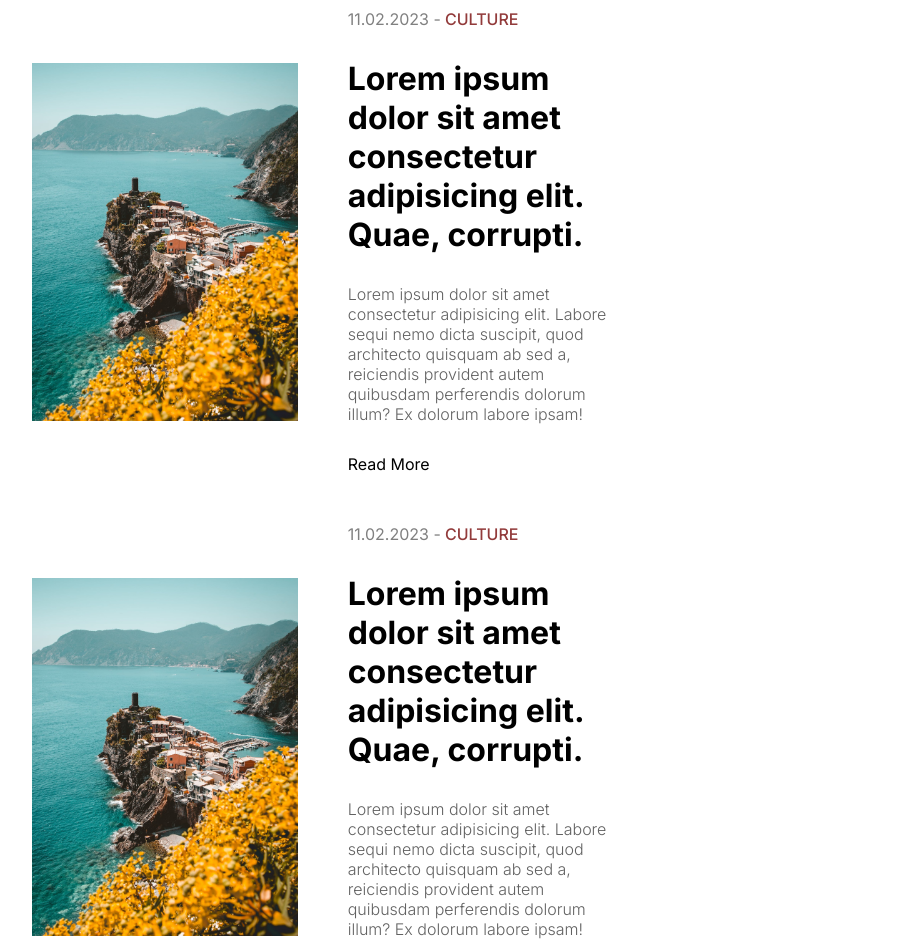
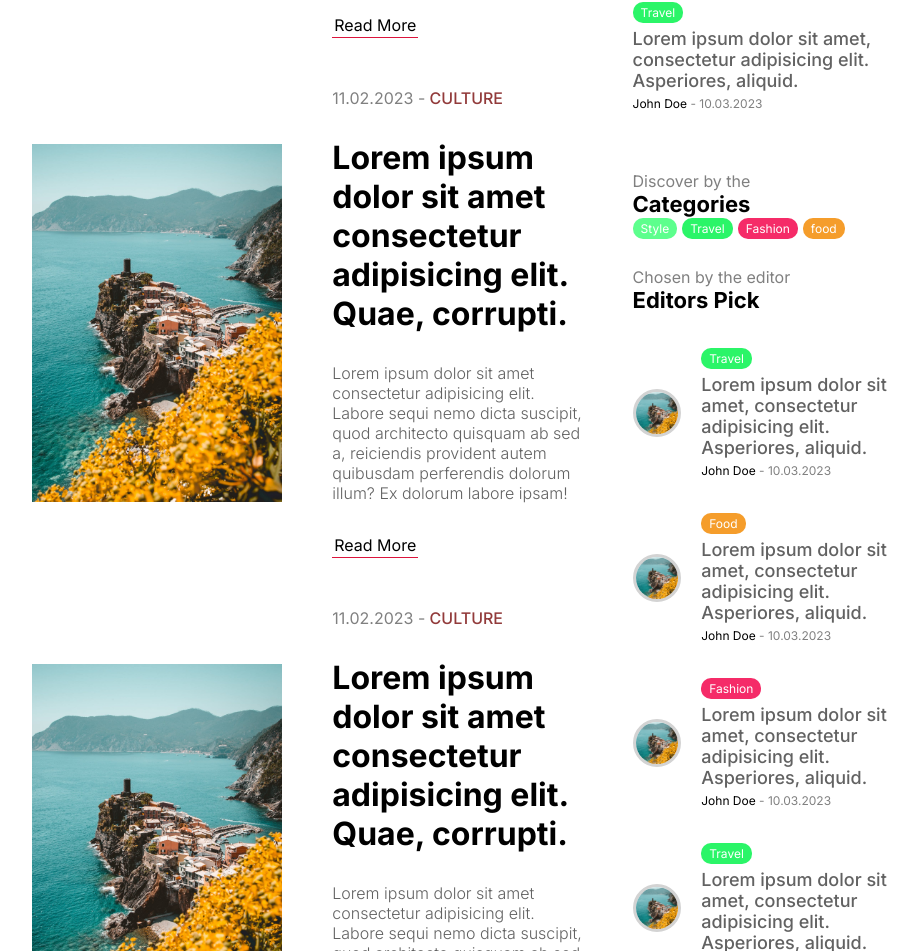
Before and after one commit to hasan-mohammad-bd/blog-app, a Next.js app: page / in a window 1280 px wide. Shown: the part 1849-2800 px from the top of the page, without its empty margins (176-1094 px from the left). Built offline with nearby package versions, Linux system fonts and the light colour scheme.

Commit message:
adding footer

```diff
--- a/src/components/Menu/Menu.jsx
+++ b/src/components/Menu/Menu.jsx
@@ -1,9 +1,28 @@
 import React from 'react';
 import styles from "./menu.module.css";
+import Link from 'next/link';
+import Image from 'next/image';
+import MenuPost from '../menuPost/MenuPost';
+import MenuCategory from '../menuCategory/menuCategory';
 const Menu = () => {
     return (
         <div className={styles.container}>
-            Menu
+
+            {/* Most Popular */}
+             <h2 className={styles.subtitle}>{"Thats hot"}</h2>
+           <h1 className={styles.title}>Most Popular</h1>
+            <MenuPost withImage={false}/>
+           {/* catagories */}
+           <h2 className={styles.subtitle}>Discover by the </h2>
+           <h1 className={styles.title}>Categories</h1>
+           <MenuCategory/>
+
+
+           {/* Chosen by the Editor Section */}
+           <h2 className={styles.subtitle}>{"Chosen by the editor"}</h2>
+           <h1 className={styles.title}>Editors Pick</h1>
+            <MenuPost withImage={true}/>
+
         </div>
     );
 };
--- a/src/components/Menu/menu.module.css
+++ b/src/components/Menu/menu.module.css
@@ -1,3 +1,98 @@
 .container{
     flex:2;
+    margin-top: 60px;
 }
+
+.subtitle{
+    color: grey;
+    font-size: 16px;
+    font-weight: 400;
+
+}
+
+.title{
+    font-size: 22px;
+
+}
+
+.items{
+ display: flex;
+ flex-direction: column;
+ gap: 35px;
+ margin-top:35px;
+ margin-bottom: 60px;
+}
+
+.item{
+    display:flex;
+    align-items: center;
+    gap:20px;
+}
+
+.imageContainer{
+    flex:1;
+    aspect-ratio: 1/1;
+    position:relative;
+}
+
+.image {
+    border-radius: 50%;
+    border: 3px solid lightgray;
+    object-fit:cover;
+}
+.textContainer{
+    flex:4;
+    display:flex;
+    flex-direction: column;
+    gap: 5px;
+}
+
+.categoryList{
+    margin-bottom: 30px;
+}
+
+.category{
+    padding:3px 8px;
+    border-radius: 10px;
+    font-size: 12px;
+    color:white;
+    width:max-content;
+
+}
+
+
+
+.category.food{
+    background-color: rgb(245, 157, 43);
+    margin-right: 5px;
+}
+.category.culture{
+    background-color: rgb(43, 147, 245);
+    margin-right: 5px;
+}
+.category.fashion{
+    background-color: rgb(245, 43, 104);
+    margin-right: 5px;
+}
+.category.travel{
+    background-color: rgb(43, 245, 104);
+    margin-right: 5px;
+}
+.category.style{
+    background-color: rgb(93, 255, 141);
+    margin-right: 5px;
+}
+
+.postTitle{
+    font-size: 18px;
+    font-weight: 500;
+    color: var(--softTextColor);
+}
+
+.detail{
+    font-size: 12px;
+}
+
+.date{
+    color:grey;
+}
--- a/src/components/card/Card.jsx
+++ b/src/components/card/Card.jsx
@@ -16,7 +16,7 @@
         </div>
        <Link href="/"> <h1>Lorem ipsum dolor sit amet consectetur adipisicing elit. Quae, corrupti.</h1></Link>
         <p className={styles.desc}>Lorem ipsum dolor sit amet consectetur adipisicing elit. Labore sequi nemo dicta suscipit, quod architecto quisquam ab sed a, reiciendis provident autem quibusdam perferendis dolorum illum? Ex dolorum labore ipsam!</p>
-        <Link href="/">Read More</Link>
+        <Link className={styles.link} href="/">Read More</Link>
       </div>
     </div>
   );
--- a/src/components/card/card.module.css
+++ b/src/components/card/card.module.css
@@ -38,3 +38,9 @@
     font-weight: 300;
     color:var(--softTextColor)
 }
+
+.link{
+    border-bottom: 1px solid crimson;
+    width: max-content;
+    padding: 2px;
+}
--- a/src/components/featured/featured.module.css
+++ b/src/components/featured/featured.module.css
@@ -25,6 +25,7 @@
     flex:1;
     height: 500px;
     position: relative;
+    aspect-ratio: 1/1;
 
 }
 
@@ -33,6 +34,7 @@
     display: flex;
     flex-direction: column;
     gap:20px;
+
 
 }
 
@@ -79,9 +81,7 @@
         font-size:20px;
     }
 
-    .imgContainer{
-        display: none;
-    }
+
 
 
 }
--- a/src/components/footer/Footer.jsx
+++ b/src/components/footer/Footer.jsx
@@ -1,12 +1,54 @@
-import React from 'react';
-import styles from './footer.module.css';
+import React from "react";
+import styles from "./footer.module.css";
+import Image from "next/image";
+import Link from "next/link";
 
 const Footer = () => {
-    return (
-        <div className={styles.container}>
-            this is footer of the blog;
+  return (
+    <div className={styles.container}>
+      <div className={styles.info}>
+        <div className={styles.logo}>
+          <Image src="/logo.png" alt="lama blog" width={50} height={50} />
+          <h1 className={styles.logoText}>Lamablog</h1>
         </div>
-    );
+        <p className={styles.desc}>
+          Lorem, ipsum dolor sit amet consectetur adipisicing elit. Enim
+          necessitatibus similique aspernatur obcaecati veritatis. Aperiam cum
+          porro sequi, totam minima consequuntur, aspernatur deleniti vero
+          repellendus dorales.
+        </p>
+        <div className={styles.icons}>
+          <Image src="/facebook.png" alt="" width={18} height={18} />
+          <Image src="/instagram.png" alt="" width={18} height={18} />
+          <Image src="/tiktok.png" alt="" width={18} height={18} />
+          <Image src="/youtube.png" alt="" width={18} height={18} />
+        </div>
+      </div>
+      <div className={styles.links}>
+        <div className={styles.list}>
+          <span className={styles.listTitle}>Links</span>
+          <Link href="/">Homepage</Link>
+          <Link href="/">Blog</Link>
+          <Link href="/">About</Link>
+          <Link href="/">Contact</Link>
+        </div>
+        <div className={styles.list}>
+          <span className={styles.listTitle}>Tags</span>
+          <Link href="/">Style</Link>
+          <Link href="/">Fashion</Link>
+          <Link href="/">Coding</Link>
+          <Link href="/">Travel</Link>
+        </div>
+        <div className={styles.list}>
+          <span className={styles.listTitle}>Social</span>
+          <Link href="/">Facebook</Link>
+          <Link href="/">Instagram</Link>
+          <Link href="/">Tiktok</Link>
+          <Link href="/">Youtube</Link>
+        </div>
+      </div>
+    </div>
+  );
 };
 
 export default Footer;
--- /dev/null
+++ b/src/components/menuCategory/MenuCategory.jsx
@@ -0,0 +1,17 @@
+import Link from 'next/link';
+import React from 'react';
+import styles from '../Menu/menu.module.css'
+
+const MenuCategory = () => {
+    return (
+        <div className={styles.categoryList}>
+        <Link href="/blog?cat=style" className={`${styles.category} ${styles.style}`}>Style</Link>
+        <Link href="/blog?cat=travel" className={`${styles.category} ${styles.travel}`}>Travel</Link>
+        <Link href="/blog?cat=fashion" className={`${styles.category} ${styles.fashion}`}>Fashion</Link>
+        <Link href="/blog?cat=food" className={`${styles.category} ${styles.food}`}>food</Link>
+        <Link href="/blog?cat=code" className={`${styles.category} ${styles.coding}`}>Code</Link>
+       </div>
+    );
+};
+
+export default MenuCategory;
--- /dev/null
+++ b/src/components/menuPost/MenuPost.jsx
@@ -0,0 +1,87 @@
+import Image from "next/image";
+import Link from "next/link";
+import React from "react";
+import styles from "../Menu/menu.module.css";
+
+const MenuPost = ({withImage}) => {
+  return (
+    <div className={styles.items}>
+      <Link href="/" className={styles.item}>
+      {withImage && (
+          <div className={styles.imageContainer}>
+            <Image src="/p1.jpeg" alt="" fill className={styles.image} />
+          </div>
+        )}
+        <div className={styles.textContainer}>
+          <span className={`${styles.category}  ${styles.travel}`}>Travel</span>
+          <h3 className={styles.postTitle}>
+            Lorem ipsum dolor sit amet, consectetur adipisicing elit.
+            Asperiores, aliquid.
+          </h3>
+          <p className={styles.detail}>
+            <span className={styles.username}>John Doe</span>
+            <span className={styles.date}> - 10.03.2023</span>
+          </p>
+        </div>
+      </Link>
+      <Link href="/" className={styles.item}>
+      {withImage && (
+          <div className={styles.imageContainer}>
+            <Image src="/p1.jpeg" alt="" fill className={styles.image} />
+          </div>
+        )}
+        <div className={styles.textContainer}>
+          <span className={`${styles.category}  ${styles.food}`}>Food</span>
+          <h3 className={styles.postTitle}>
+            Lorem ipsum dolor sit amet, consectetur adipisicing elit.
+            Asperiores, aliquid.
+          </h3>
+          <p className={styles.detail}>
+            <span className={styles.username}>John Doe</span>
+            <span className={styles.date}> - 10.03.2023</span>
+          </p>
+        </div>
+      </Link>
+      <Link href="/" className={styles.item}>
+      {withImage && (
+          <div className={styles.imageContainer}>
+            <Image src="/p1.jpeg" alt="" fill className={styles.image} />
+          </div>
+        )}
+        <div className={styles.textContainer}>
+          <span className={`${styles.category}  ${styles.fashion}`}>
+            Fashion
+          </span>
+          <h3 className={styles.postTitle}>
+            Lorem ipsum dolor sit amet, consectetur adipisicing elit.
+            Asperiores, aliquid.
+          </h3>
+          <p className={styles.detail}>
+            <span className={styles.username}>John Doe</span>
+            <span className={styles.date}> - 10.03.2023</span>
+          </p>
+        </div>
+      </Link>
+      <Link href="/" className={styles.item}>
+        {withImage && (
+          <div className={styles.imageContainer}>
+            <Image src="/p1.jpeg" alt="" fill className={styles.image} />
+          </div>
+        )}
+        <div className={styles.textContainer}>
+          <span className={`${styles.category}  ${styles.travel}`}>Travel</span>
+          <h3 className={styles.postTitle}>
+            Lorem ipsum dolor sit amet, consectetur adipisicing elit.
+            Asperiores, aliquid.
+          </h3>
+          <p className={styles.detail}>
+            <span className={styles.username}>John Doe</span>
+            <span className={styles.date}> - 10.03.2023</span>
+          </p>
+        </div>
+      </Link>
+    </div>
+  );
+};
+
+export default MenuPost;
--- a/src/components/pagination/Pagination.jsx
+++ b/src/components/pagination/Pagination.jsx
@@ -3,7 +3,8 @@
 const Pagination = () => {
     return (
         <div className={styles.container}>
-            Pagination
+            <button className={styles.button}>Previous</button>
+            <button className={styles.button}>Next</button>
         </div>
     );
 };
--- a/src/components/pagination/pagination.module.css
+++ b/src/components/pagination/pagination.module.css
@@ -1,3 +1,13 @@
 .container{
+    display:flex;
+    justify-content: space-between;
+}
 
+.button{
+    width: 100px;
+    border: none;
+    padding:16px;
+    background-color: crimson;
+    color:white;
+    cursor: pointer;
 }
```
Also changed, not shown: src/components/footer/footer.module.css (+74 -2 lines), src/components/menuPost/menuPost.module.css (added).
